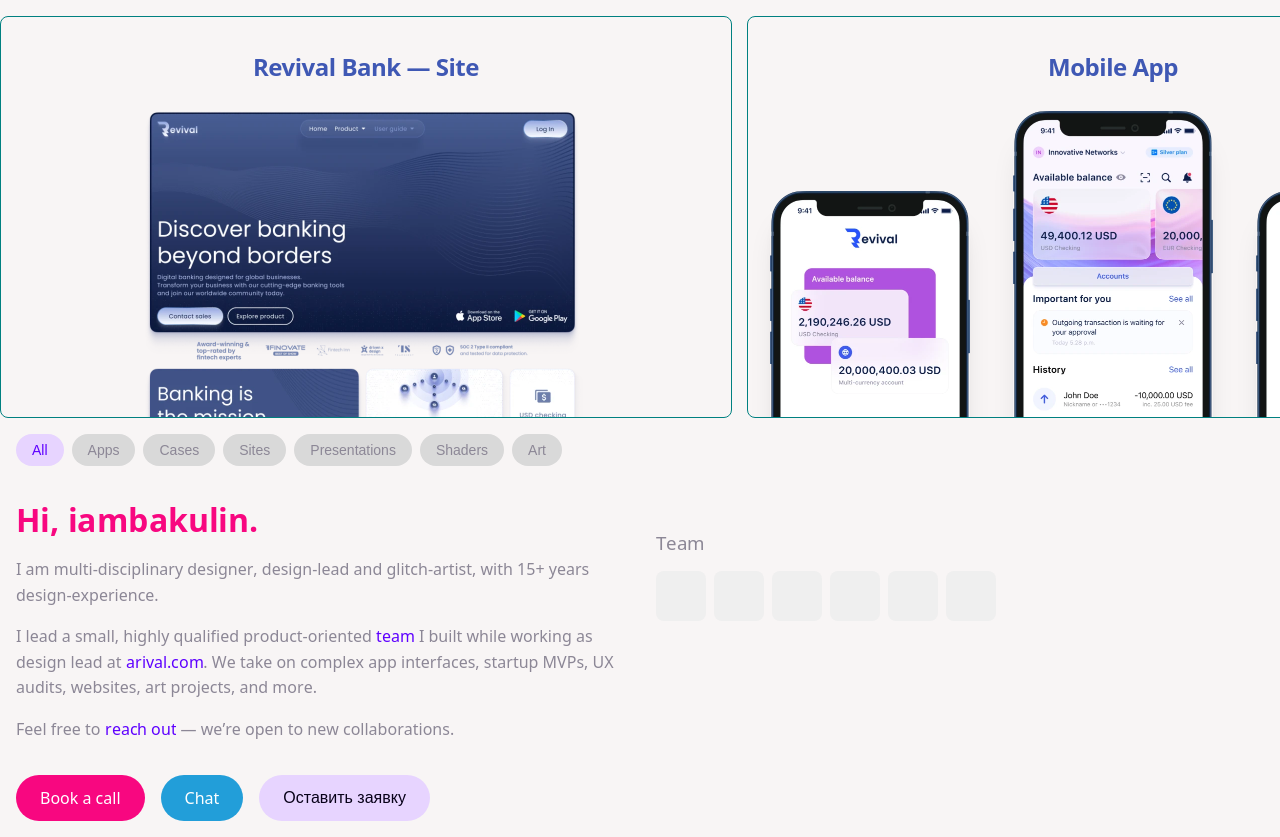
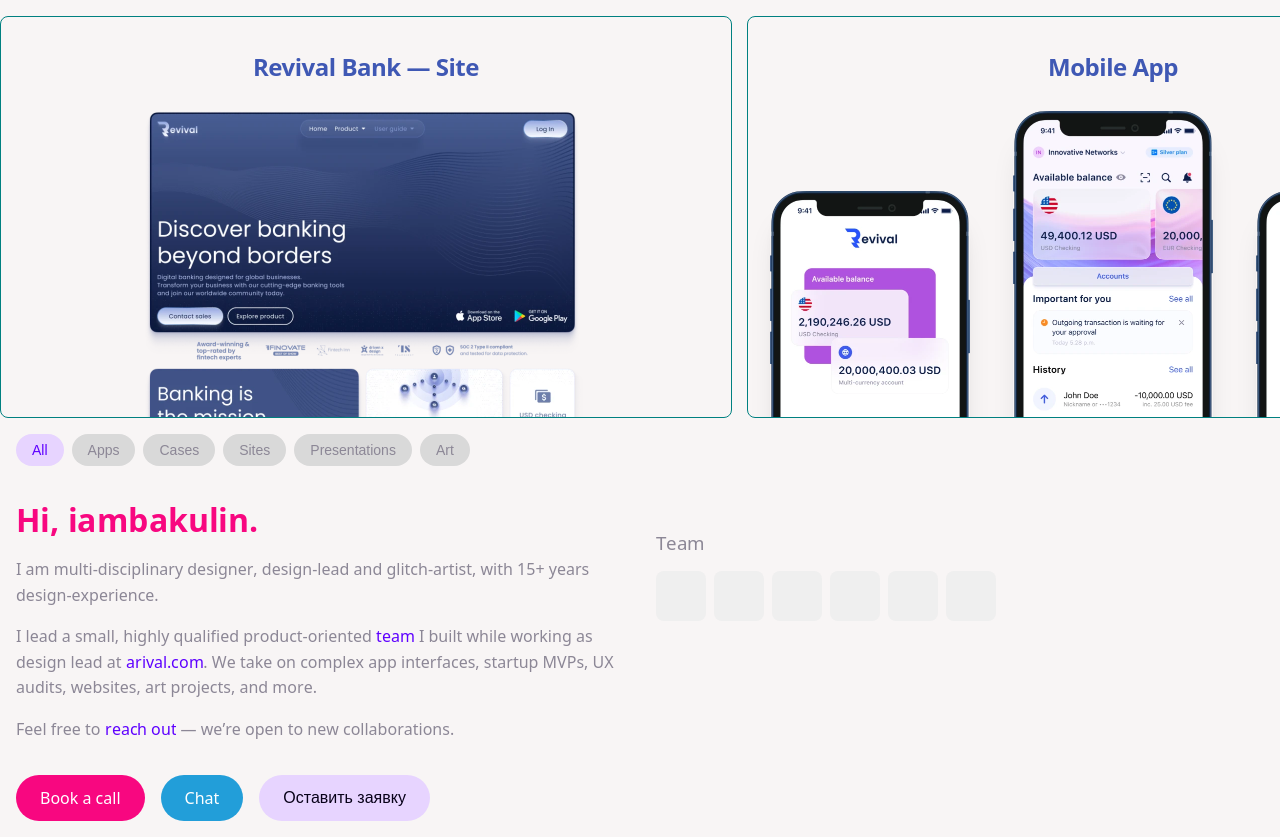
Before and after one commit to KaitenZx/studio, a React (Vite) app: page / in a window 1280 px wide. Built offline with nearby package versions, Linux system fonts and the light colour scheme.

Commit message:
gallery screens

```diff
--- a/src/components/Gallery/index.tsx
+++ b/src/components/Gallery/index.tsx
@@ -65,7 +65,7 @@ const allGalleryItems: GalleryItem[] = [
 	{ id: 11, title: 'Wedding', description: 'wedding', link: '/project/11', category: 'Presentations', image: wedding },
 ];
 
-const filters = ['All', 'Apps', 'Cases', 'Sites', 'Presentations', 'Shaders', 'Art'];
+const filters = ['All', 'Apps', 'Cases', 'Sites', 'Presentations', 'Art'];
 
 const Gallery = () => {
 	const [activeFilter, setActiveFilter] = useState(filters[0]);
```
